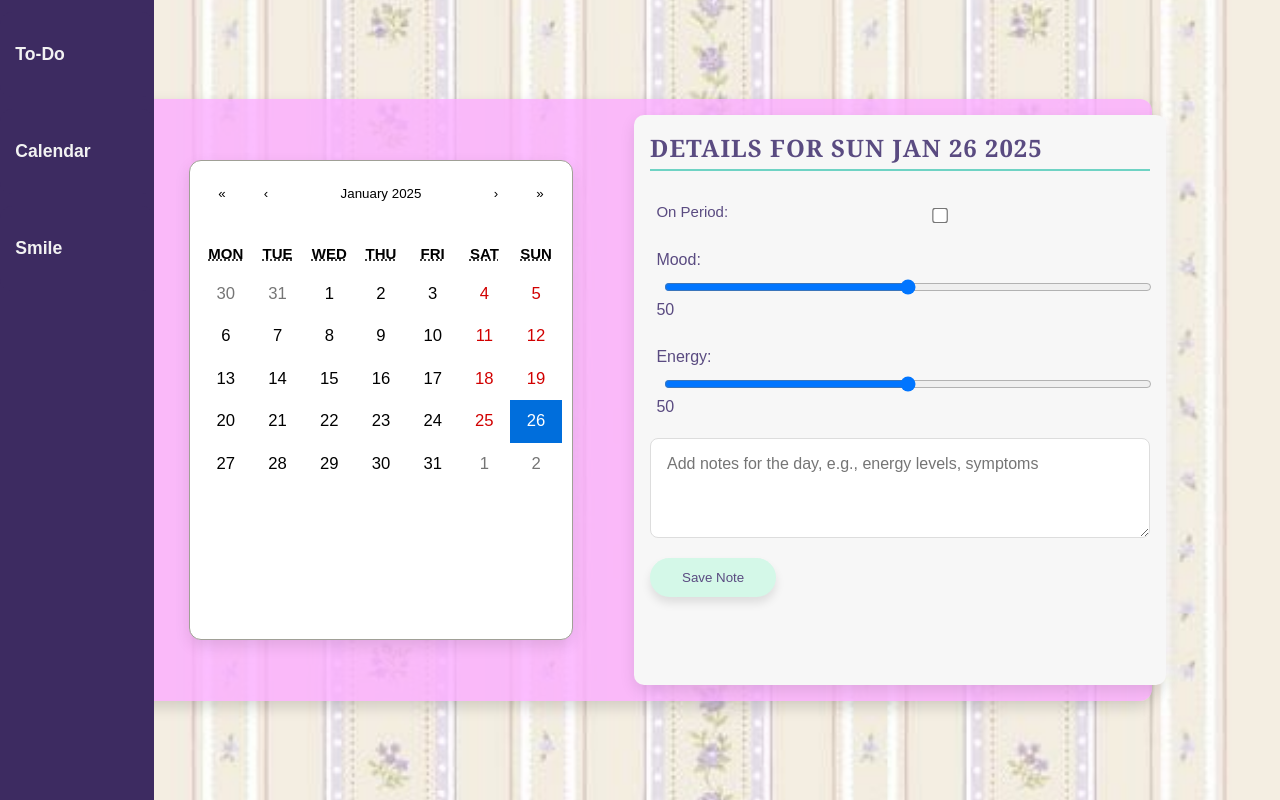
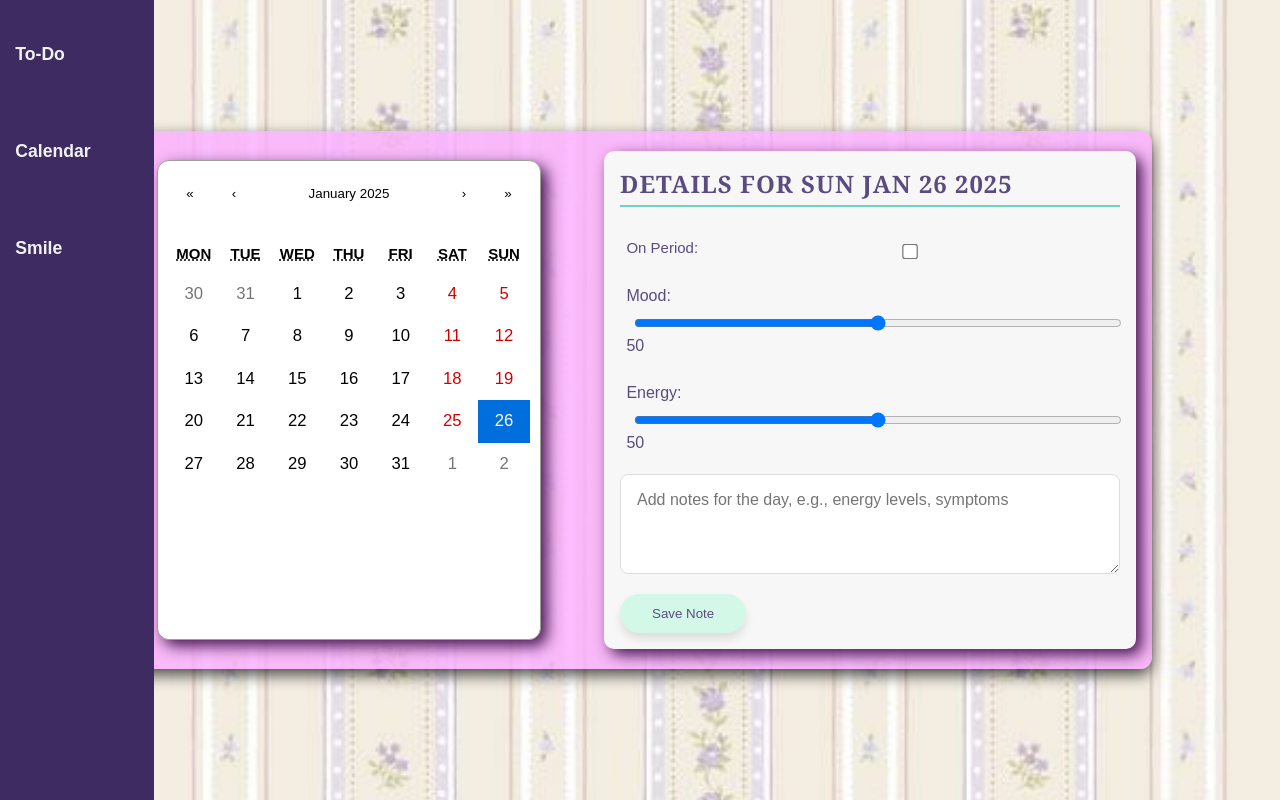
Before and after one commit to ShannonC8/innovate-her, a React (Create React App) app in the folder frontend/: page /calender in a window 1280 px wide. Built offline with nearby package versions, Linux system fonts and the light colour scheme.

Commit message:
Made changes in calendar formatting

```diff
--- a/frontend/src/PeriodTracker/PeriodTracker.css
+++ b/frontend/src/PeriodTracker/PeriodTracker.css
@@ -24,12 +24,13 @@
 .tracker-container {
   display: flex;
   justify-content: space-between;
+  align-items: center;
   background-color: #fcadffcc; /* Slightly transparent pink background */
   padding: 1rem;
   border-radius: 12px;
-  box-shadow: 0 6px 15px rgba(0, 0, 0, 0.15);
+  box-shadow: 0 6px 15px rgba(0, 0, 0, 0.7);
   max-width: 80vw;
-  width: 95%;
+  width: 100%;
   animation: slideIn 0.6s ease-out;
 }
 
@@ -57,11 +58,11 @@
 .react-calendar {
   width: 30vw;
   height:60vh;
-  margin: 5vh;
+  margin: 1vh;
   padding: 10px;
   font-size: 1.25rem;
   border-radius: 12px;
-  box-shadow: 0 6px 15px rgba(0, 0, 0, 0.1);
+  box-shadow: 6px 6px 15px rgba(47, 0, 60, 0.9);
 }
 
 .react-calendar__tile {
@@ -79,7 +80,7 @@
   background-color: #f7f7f7;
   border-radius: 10px;
   padding: 1rem;
-  box-shadow: 0 6px 15px rgba(0, 0, 0, 0.1);
+  box-shadow: 6px 6px 15px rgba(47, 0, 60, 0.9);
   animation: fadeInUp 1.3s ease-out;
   margin-left: 1rem;
 }
@@ -129,8 +130,6 @@ input[type="range"]::-webkit-slider-thumb {
 input[type="range"].mood-slider {
   background: linear-gradient(90deg, #FF6AA8, #F1C6E9); /* Gradient: Soft pink to light lavender */
 }
-
-
 
 input[type="checkbox"] {
   padding: 1vw;
```
